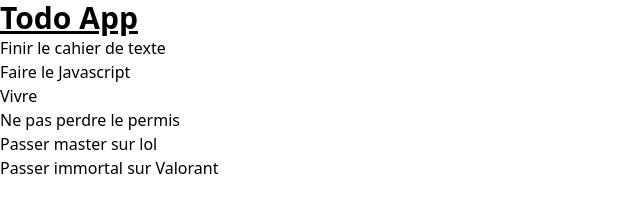
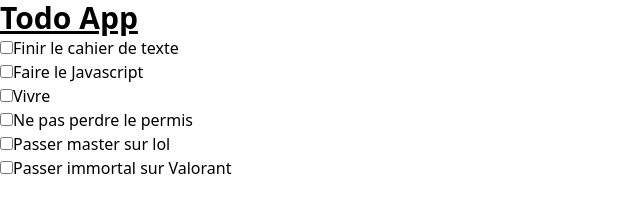
Before and after one commit to TYrueouJeL/ToDo_App, a website: page src/index.html in a window 1280 px wide. Shown: the whole page, without its empty margins (0-640 px from the left). Drawn offline with Linux system fonts and the light colour scheme.

Commit message:
Ajout de tâches

```diff
--- a/src/index.html
+++ b/src/index.html
@@ -13,12 +13,12 @@
         <h1 class="text-3xl font-bold underline">Todo App</h1>
 
         <ul>
-            <li>Finir le cahier de texte</li>
-            <li>Faire le Javascript</li>
-            <li>Vivre</li>
-            <li>Ne pas perdre le permis</li>
-            <li>Passer master sur lol</li>
-            <li>Passer immortal sur Valorant</li>
+            <li><input type="checkbox">Finir le cahier de texte</li>
+            <li><input type="checkbox">Faire le Javascript</li>
+            <li><input type="checkbox">Vivre</li>
+            <li><input type="checkbox">Ne pas perdre le permis</li>
+            <li><input type="checkbox">Passer master sur lol</li>
+            <li><input type="checkbox">Passer immortal sur Valorant</li>
         </ul>
     </body>
 </html>
```
